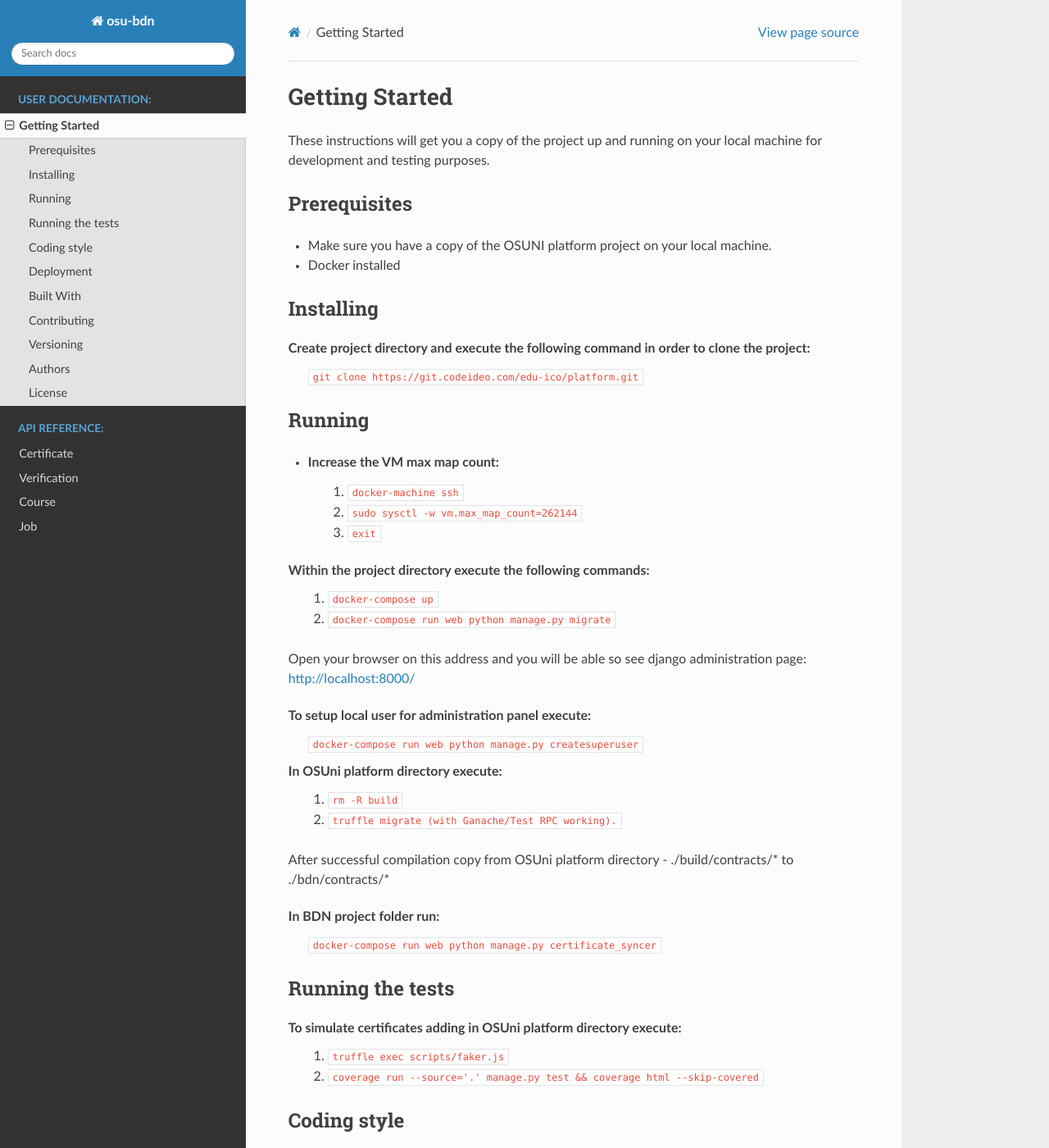
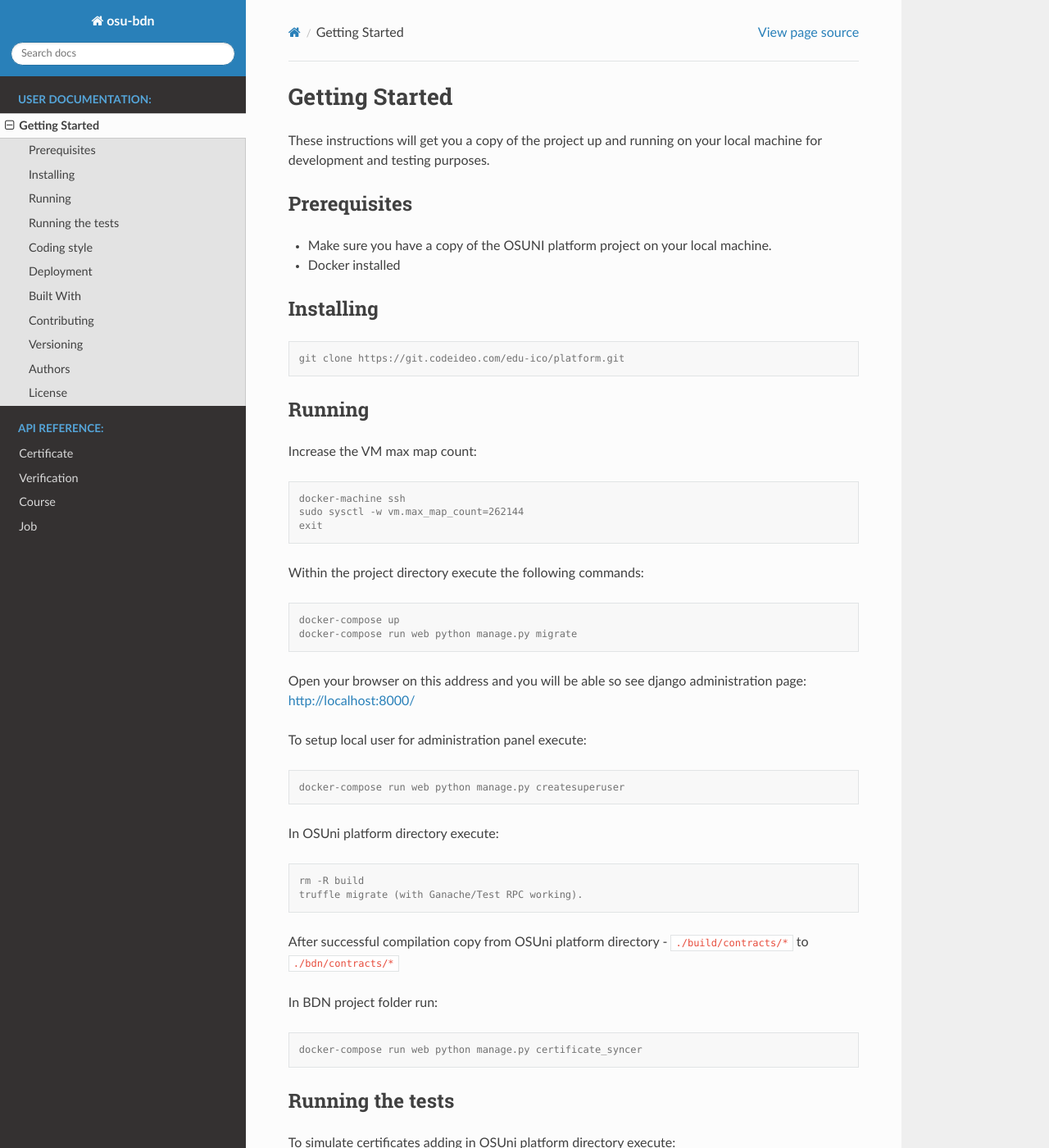
Before and after one commit to OpenSourceUniversity/bdn, a Sphinx documentation site: the page built from docs/getting-started.rst, in a window 1280 px wide and 1400 px high. Shown: the whole window at 82% size. Built offline with Sphinx 7.4.7 and the Read the Docs theme 2.0.0, drawn with Linux system fonts in a browser that asks for light colours; some of the changed text lies outside the part shown.

Commit message:
Update documentation getting-started style;

```diff
--- a/docs/getting-started.rst
+++ b/docs/getting-started.rst
@@ -12,41 +12,60 @@ Prerequisites
 Installing
 ----------
 
-Create project directory and execute the following command in order to clone the project:
-    ``git clone https://git.codeideo.com/edu-ico/platform.git``
+.. code-block:: console
+
+    git clone https://git.codeideo.com/edu-ico/platform.git
 
 Running
 -------
 
-- Increase the VM max map count:
-    #. ``docker-machine ssh``
-    #. ``sudo sysctl -w vm.max_map_count=262144``
-    #. ``exit``
+Increase the VM max map count:
+
+.. code-block:: console
+
+     docker-machine ssh
+     sudo sysctl -w vm.max_map_count=262144
+     exit
 
 Within the project directory execute the following commands:
-    #. ``docker-compose up``
-    #. ``docker-compose run web python manage.py migrate``
+
+.. code-block:: console
+
+    docker-compose up
+    docker-compose run web python manage.py migrate
 
 Open your browser on this address and you will be able so see django administration page: http://localhost:8000/
 
 To setup local user for administration panel execute:
-    ``docker-compose run web python manage.py createsuperuser``
+
+.. code-block:: console
+
+    docker-compose run web python manage.py createsuperuser
 
 In OSUni platform directory execute:
-    #. ``rm -R build``
-    #. ``truffle migrate (with Ganache/Test RPC working).``
 
-After successful compilation copy from OSUni platform directory - ./build/contracts/* to ./bdn/contracts/*
+.. code-block:: console
+
+    rm -R build
+    truffle migrate (with Ganache/Test RPC working).
+
+After successful compilation copy from OSUni platform directory - ``./build/contracts/*`` to ``./bdn/contracts/*``
 
 In BDN project folder run:
-    ``docker-compose run web python manage.py certificate_syncer``
+
+.. code-block:: console
+
+    docker-compose run web python manage.py certificate_syncer
 
 Running the tests
 -----------------
 
 To simulate certificates adding in OSUni platform directory execute:
-    #. ``truffle exec scripts/faker.js``
-    #. ``coverage run --source='.' manage.py test && coverage html --skip-covered``
+
+.. code-block:: console
+
+    truffle exec scripts/faker.js
+    coverage run --source='.' manage.py test && coverage html --skip-covered
 
 Coding style
 ------------
```
